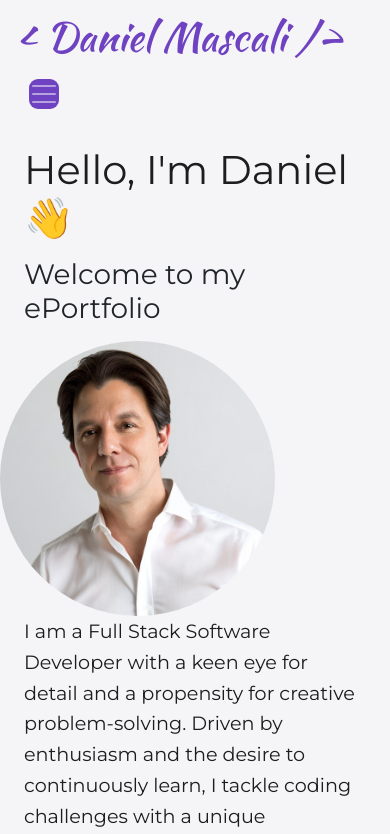
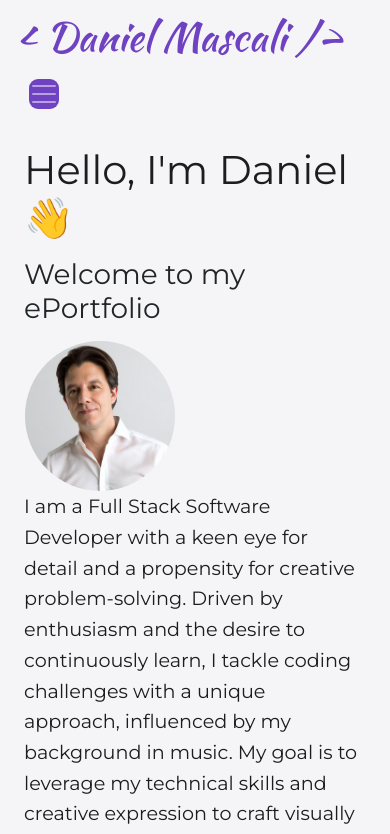
Before and after one commit to TurboTeam335/dm-portfolio, a React (Create React App) app in the folder portfolio/: page / in a window 390 px wide. Shown: the top 834 px of the page. Built offline with nearby package versions, Linux system fonts and the light colour scheme.

Commit message:
Pass test

```diff
--- a/portfolio/src/pages/About/About.css
+++ b/portfolio/src/pages/About/About.css
@@ -54,3 +54,18 @@
 .shadow-custom {
   box-shadow: 0 0.5rem 1rem rgba(0, 0, 0, 0.15) !important;
 }
+
+@media (max-width: 767px) {
+  .navbar-headshot {
+    width: 150px;
+    height: 150px;
+  }
+}
+
+@media (max-width: 767px) {
+  .navbar-headshot {
+    width: 150px;
+    height: 150px;
+    margin-left: 25px;
+  }
+}
--- a/portfolio/src/pages/About/About.js
+++ b/portfolio/src/pages/About/About.js
@@ -29,7 +29,7 @@ function About() {
 
       <a
         className="btn btn-custom shadow-custom mx-4"
-        href="https://raw.githubusercontent.com/TurboTeam335/react-portfolio/main/Daniel%20Mascali%202023%20JrDev%20Resume.pdf"
+        href="https://raw.githubusercontent.com/TurboTeam335/dm-portfolio/main/Daniel%20Mascali%202023%20JrDev%20Resume.pdf"
         download
         target="_blank"
         rel="noopener noreferrer"
--- a/portfolio/src/pages/Skills/Skills.css
+++ b/portfolio/src/pages/Skills/Skills.css
@@ -29,3 +29,20 @@
   margin-bottom: 10px;
   color: var(--appleBlack);
 }
+
+@media (max-width: 767px) {
+  .skill-col {
+    flex: 0 0 33.33333%;
+    max-width: 33.33333%;
+  }
+
+  .skill-logo {
+    width: 40px;
+    height: 40px;
+  }
+
+
+  .skill-name {
+    font-size: 0.8em;
+  }
+}
```
Also changed, not shown: 1 other file (tests, documents, lock files or other folders).
